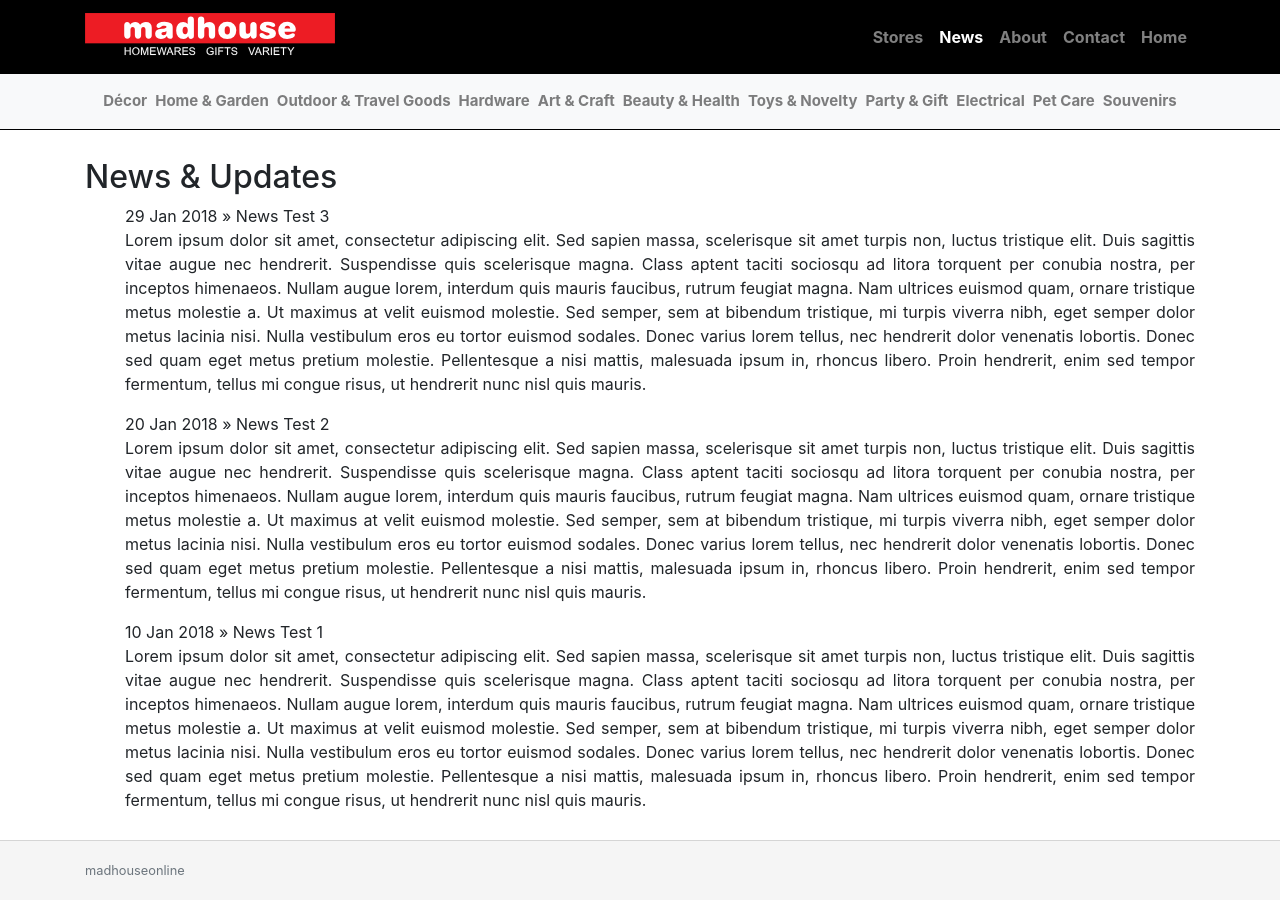
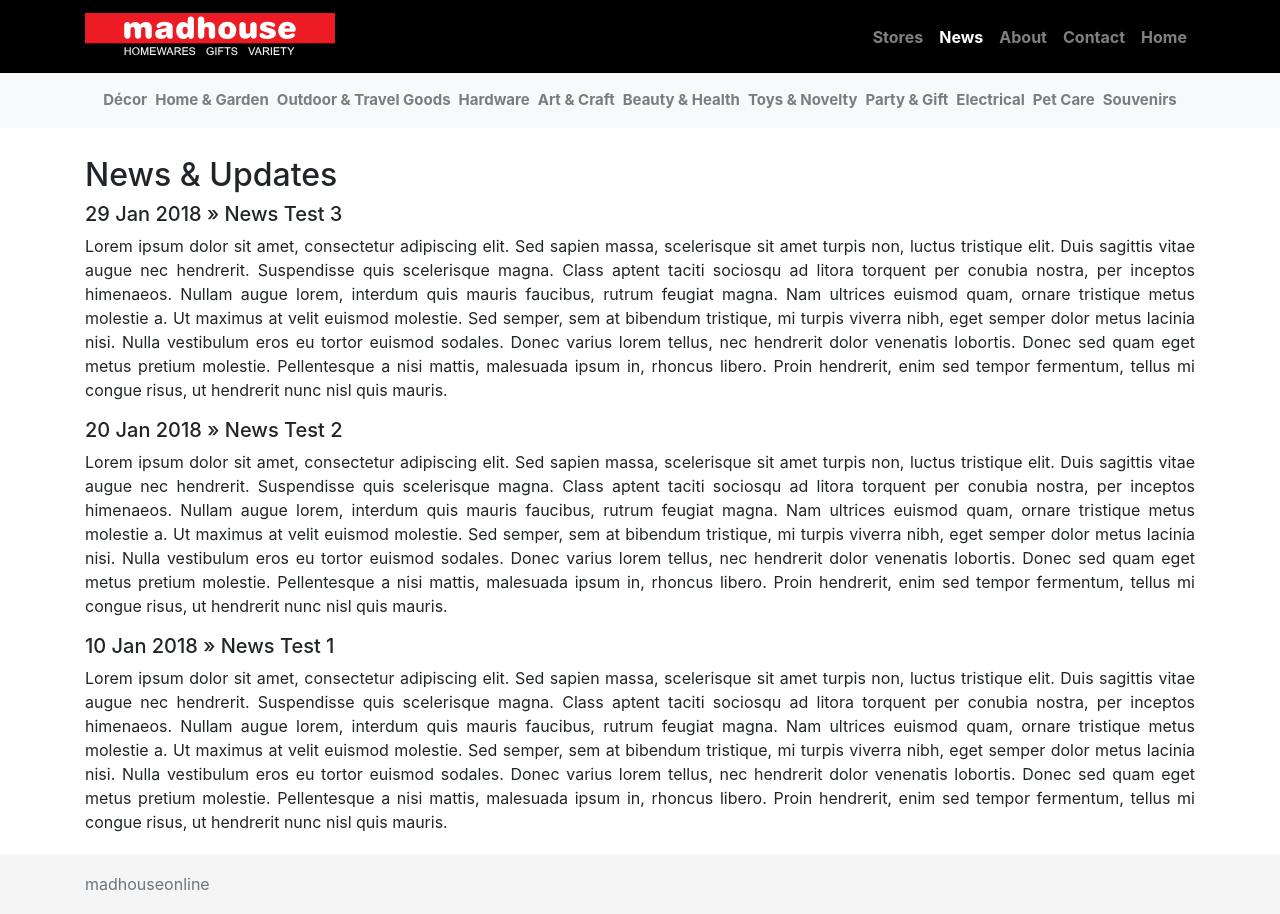
Before and after one commit to madhouseonline/madhouseonline.github.io, a Jekyll site: the page built from news/index.html, in a window 1280 px wide. Built offline with Jekyll 4.4.1, drawn with Linux system fonts in a browser that asks for light colours; nearby versions of some CDN libraries.

Commit message:
Updated navbar

```diff
--- a/_includes/footer.html
+++ b/_includes/footer.html
@@ -1,5 +1,5 @@
-<footer class="footer sticky-bottom">
-	<div class="footer-container container">
-		<p class="text-muted">madhouseonline</p>
+<footer class="footer">
+	<div class="container">
+		<span class="text-muted">madhouseonline</span>
 	</div>
 </footer>
--- a/_includes/header.html
+++ b/_includes/header.html
@@ -1,16 +1,19 @@
 <nav class="navbar navbar-expand-lg navbar-dark bg-dark">
 	<div class="container">
+		<button class="navbar-toggler border-0 p-0" type="button" data-toggle="collapse" data-target="#product-navbar" aria-controls="product-navbar" aria-expanded="false" aria-label="Toggle navigation">
+			<span class="fas fa-bars fa-lg"></span>
+		</button>
 		<!-- Madhouse Logo -->
 		<a href="/" class="navbar-brand">
 			<img src="/assets/images/MadHouseLogo.svg" width="250px" alt="madhouse logo">
 		</a>
-		<button class="navbar-toggler border-0 p-0" type="button" data-toggle="collapse" data-target="#navbarSupportedContent" aria-controls="navbarSupportedContent" aria-expanded="false" aria-label="Toggle navigation">
+		<button class="navbar-toggler border-0 p-0" type="button" data-toggle="collapse" data-target="#main-navbar" aria-controls="main-navbar" aria-expanded="false" aria-label="Toggle navigation">
 			<span class="fas fa-bars fa-lg"></span>
 		</button>
-		<div class="collapse navbar-collapse" id="navbarSupportedContent">
+		<div class="collapse navbar-collapse" id="main-navbar">
 			<ul class="navbar-nav ml-auto">
 				{% for item in site.data.navigation.pages %}
-					<li class="nav-item mx-auto
+					<li class="nav-item
 					{% if item.title == "Stores" %}
 						dropdown
 					{% endif %}
@@ -56,17 +59,12 @@
 		</div>
 	</div>
 </nav>
-<nav class="navbar navbar-expand-lg navbar-light bg-light">
+<nav class="navbar navbar-expand-lg navbar-light bg-light py-0 py-lg-2">
 	<div class="container">
-		<!-- Right aligns the collapsed navbar toggle -->
-		<a class="navbar-brand m-0 p-0" href="#"></a>
-		<button class="navbar-toggler border-0 p-0" type="button" data-toggle="collapse" data-target="#product-navbar" aria-controls="product-navbar" aria-expanded="false" aria-label="Toggle navigation">
-			<span class="fas fa-bars fa-lg"></span>
-		</button>
 		<div class="collapse navbar-collapse" id="product-navbar">
 			<ul class="navbar-nav m-auto">
 				{% for category in site.data.navigation.categories %}
-					<li class="nav-item m-auto
+					<li class="nav-item
 					{% if category.subcategories %}
 						dropdown
 					{% endif %}
--- a/news/index.html
+++ b/news/index.html
@@ -3,11 +3,13 @@
 title: madhouse - News & Updates
 header: News & Updates
 ---
-<ul style="list-style-type: none;">
+<ul class="news-list">
 	{% for post in site.posts %}
 	<li>
-		<span>{{ post.date | date_to_string }}</span> »
-		<a href="{{ post.url }}">{{ post.header }}</a>
+		<h5>
+			<span>{{ post.date | date_to_string }}</span> »
+			<a href="{{ post.url }}">{{ post.header }}</a>
+		</h5>
 		{{ post.excerpt }}
 	</li>
 	{% endfor %}
--- a/style/css/main.css
+++ b/style/css/main.css
@@ -1,15 +1,6 @@
 nav ul {
     list-style: none;
     font-weight: bold;
-}
-
-html {
-  position: relative;
-  min-height: 100%;
-}
-
-body {
-  margin-bottom: 60px;
 }
 
 p {
@@ -24,10 +15,11 @@
     color: inherit;
     text-decoration: inherit;
 }
-
+/*
 nav {
     border-bottom: 1px solid #000000;
 }
+*/
 
 span.icon {
     font-size: 25px;
@@ -40,7 +32,7 @@
 .table th, .table td {
     border: 0px !important;
 }
-
+/*
 .footer {
   position: absolute;
   bottom: 0;
@@ -63,6 +55,7 @@
 .footer-container .text-muted {
   margin: 20px 0;
 }
+*/
 
 .map {
     max-width: 100%;
@@ -78,17 +71,40 @@
 }
 
 .dropdown-menu {
-  margin: -0.125rem 0 0;
+    margin: -0.125rem 0 0;
 }
 
-.active {
-    color: #FFFFFF !important;
+/* News page styling */
+.news-list {
+    list-style-type: none;
+    padding: 0;
 }
+
 /* Removes caret from dropdown button */
 .dropdown-toggle:after {
     content: none
 }
 
-.second-navbar{
-    margin-top: 74px;
+/* Sticky footer styles
+-------------------------------------------------- */
+html {
+  position: relative;
+  min-height: 100%;
 }
+body {
+  /* Margin bottom by footer height */
+  margin-bottom: 60px;
+}
+.footer {
+  position: absolute;
+  bottom: 0;
+  width: 100%;
+  /* Set the fixed height of the footer here */
+  height: 60px;
+  line-height: 60px; /* Vertically center the text there */
+  background-color: #f5f5f5;
+}
+
+.text-muted {
+    color: #6c757d !important
+}
```
Also changed, not shown: 1 other file.
